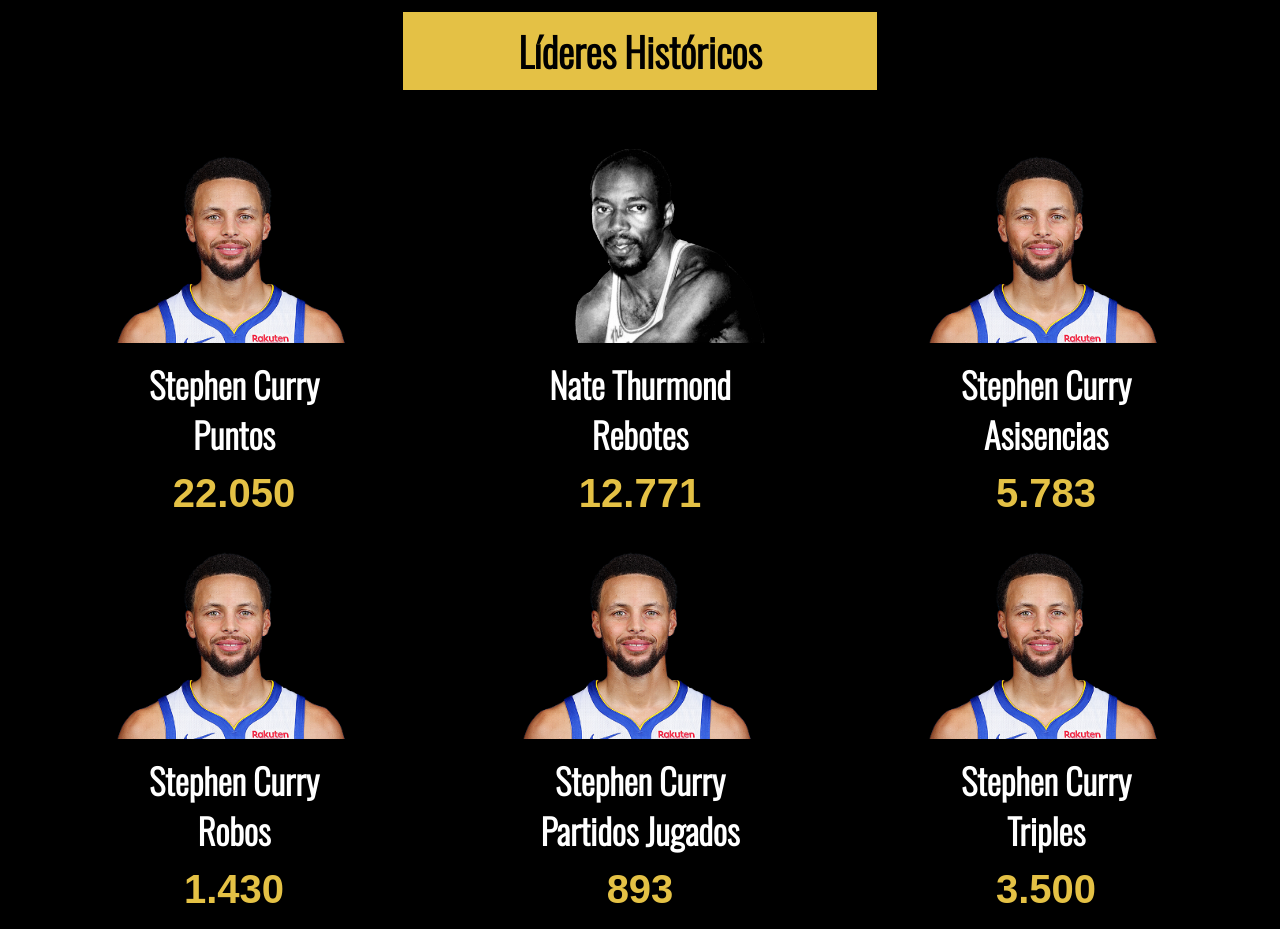
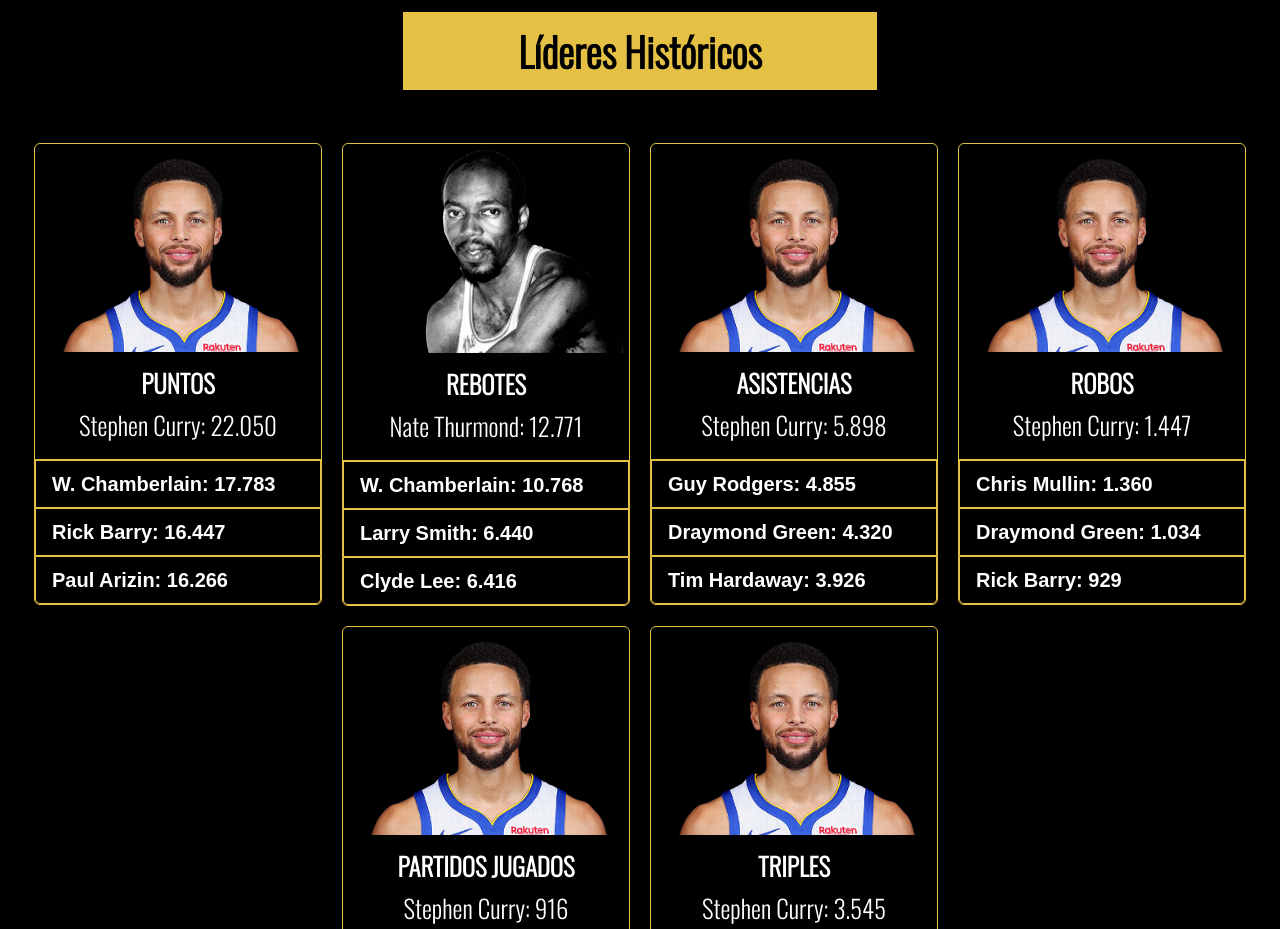
Before and after one commit to JCLopez96/GoldenState, a website: page pages/historia.html in a window 1280 px wide. Shown: the part 3831-4760 px from the top of the page. Drawn offline with nearby package versions, Linux system fonts and the light colour scheme; a web font is replaced by a local one.

Commit message:
version sass corregida

```diff
--- a/pages/historia.html
+++ b/pages/historia.html
@@ -34,7 +34,7 @@
         <header id="header">
             <nav class="navbar navbar-expand-lg">
                 <a class="navbar__logo" href="/index.html">
-                <img class="navbar__Golden" src="/icons/navbar/goldenstatelogonav.png" alt="">
+                <img class="navbar__Golden" src="../icons/navbar/goldenstatelogonav.png" alt="">
                 </a>
                 <button class="navbar-toggler" type="button" data-bs-toggle="collapse" data-bs-target="#navbarNav" aria-controls="navbarNav" aria-expanded="false" aria-label="Toggle navigation">
                     <span class="navbar-toggler-icon"></span>
@@ -42,24 +42,24 @@
                 <div class="collapse navbar-collapse" id="navbarNav">
                     <ul class="navbar-nav">
                         <li class="nav-item active">
-                            <a class="nav-link" href="/index.html">INICIO</a>
+                            <a class="nav-link" href="../index.html">INICIO</a>
                         </li>
                         <li class="nav-item">
                             <a class="nav-link" href="#">HISTORIA</a>
                         </li>
                         <li class="nav-item">
-                            <a class="nav-link" href="./equipo.html">EQUIPO</a>
+                            <a class="nav-link" href="equipo.html">EQUIPO</a>
                         </li>
                         <li class="nav-item">
-                            <a class="nav-link" href="./fundacion.html">FUNDACION</a>
+                            <a class="nav-link" href="fundacion.html">FUNDACION</a>
                         </li>
                         <li class="nav-item">
-                            <a class="nav-link" href="./estadio.html">ESTADIO Y UNIFORME</a>
+                            <a class="nav-link" href="estadio.html">ESTADIO Y UNIFORME</a>
                         </li>
                     </ul>
                 </div>
                 <div>
-                    <img class="navbar__nba" src="/icons/navbar/nbalogonav.png" alt="">
+                    <img class="navbar__nba" src="../icons/navbar/nbalogonav.png" alt="">
                 </div>
             </nav>
     </header>
@@ -273,61 +273,84 @@
                 <h1 class="lideresHistoricos__h1">Líderes Históricos</h1>
             </section>
 
-            <section id="lideresHistoricos__content">
-                    <div class="bannerLideres__content bannerLideres__cards" style="width: 18rem;">
-                        <img src="../images/equipo/curry.png" class="bannerLideres-card__img" alt="...">
-                        <div class="bannerLideres-card__body bannerLideres__body">
-                            <h4 class="bannerLideres__titulo">Stephen Curry</h4>
-                            <h5 class="bannerLideres__titulo">Puntos</h5>
-                            <p class="bannerLideres-card__text bannerLideres__text">22.050</p>
+
+            <section id="lideres__cards">
+                <div class="card" style="width: 18rem;">
+                    <img src="/images/equipo/curry.png" class="card-img-top" alt="...">
+                <div class="card-body">
+                    <h5 class="card-title">PUNTOS</h5>
+                    <p class="card-text">Stephen Curry: 22.050</p>
                 </div>
+                    <ul class="list-group list-group-flush">
+                    <li class="list-group-item">W. Chamberlain: 17.783</li>
+                    <li class="list-group-item">Rick Barry: 16.447</li>
+                    <li class="list-group-item">Paul Arizin: 16.266</li>
+                    </ul>
                 </div>
 
-                    <div class="bannerLideres__content bannerLideres__cards" style="width: 18rem;">
-                        <img src="../images/historia/thurmond.webp" class="bannerLideres-card__img" alt="...">
-                        <div class="bannerLideres-card__body bannerLideres__body">
-                            <h4 class="bannerLideres__titulo">Nate Thurmond</h4>
-                            <h5 class="bannerLideres-card__titulo bannerLideres__titulo">Rebotes</h5>
-                            <p class="bannerLideres-card__text bannerLideres__text">12.771</p>
+            <div class="card" style="width: 18rem;">
+                <img src="/images/historia/thurmond.webp" class="card-img-top" alt="...">
+            <div class="card-body">
+                <h5 class="card-title">REBOTES</h5>
+                <p class="card-text">Nate Thurmond: 12.771</p>
             </div>
+                <ul class="list-group list-group-flush">
+                <li class="list-group-item">W. Chamberlain: 10.768</li>
+                <li class="list-group-item">Larry Smith: 6.440</li>
+                <li class="list-group-item">Clyde Lee: 6.416</li>
+                </ul>
             </div>
 
-                    <div class="bannerLideres__content bannerLideres__cards" style="width: 18rem;">
-                        <img src="../images/equipo/curry.png" class="bannerLideres-card__img" alt="...">
-                        <div class="bannerLideres-card__body bannerLideres__body">
-                            <h4 class="bannerLideres__titulo">Stephen Curry</h4>
-                            <h5 class="bannerLideres-card__titulo bannerLideres__titulo">Asisencias</h5>
-                            <p class="bannerLideres-card__text bannerLideres__text">5.783</p>
+            <div class="card" style="width: 18rem;">
+                <img src="/images/equipo/curry.png" class="card-img-top" alt="...">
+            <div class="card-body">
+                <h5 class="card-title">ASISTENCIAS</h5>
+                <p class="card-text">Stephen Curry: 5.898</p>
             </div>
-                    </div>
-                </section>
-
-                <section id="lideresHistoricos__content">
-                    <div class="bannerLideres__content bannerLideres__cards" style="width: 18rem;">
-                        <img src="../images/equipo/curry.png" class="bannerLideres-card__img" alt="...">
-                        <div class="bannerLideres-card__body bannerLideres__body">
-                            <h4 class="bannerLideres__titulo">Stephen Curry</h4>
-                            <h5 class="bannerLideres__titulo">Robos</h5>
-                            <p class="bannerLideres-card__text bannerLideres__text">1.430</p>
-                        </div>
+                <ul class="list-group list-group-flush">
+                <li class="list-group-item">Guy Rodgers: 4.855</li>
+                <li class="list-group-item">Draymond Green: 4.320</li>
+                <li class="list-group-item">Tim Hardaway: 3.926</li>
+                </ul>
             </div>
 
-                    <div class="bannerLideres__content bannerLideres__cards" style="width: 18rem;">
-                        <img src="../images/equipo/curry.png" class="bannerLideres-card__img" alt="...">
-                        <div class="bannerLideres-card__body bannerLideres__body">
-                            <h4 class="bannerLideres__titulo">Stephen Curry</h4>
-                            <h5 class="bannerLideres-card__titulo bannerLideres__titulo">Partidos Jugados</h5>
-                            <p class="bannerLideres-card__text bannerLideres__text">893</p>
+            <div class="card" style="width: 18rem;">
+                <img src="/images/equipo/curry.png" class="card-img-top" alt="...">
+            <div class="card-body">
+                <h5 class="card-title">ROBOS</h5>
+                <p class="card-text">Stephen Curry: 1.447</p>
             </div>
+                <ul class="list-group list-group-flush">
+                <li class="list-group-item">Chris Mullin: 1.360</li>
+                <li class="list-group-item">Draymond Green: 1.034</li>
+                <li class="list-group-item">Rick Barry: 929</li>
+                </ul>
             </div>
 
-                    <div class="bannerLideres__content bannerLideres__cards" style="width: 18rem;">
-                        <img src="../images/equipo/curry.png" class="bannerLideres-card__img" alt="...">
-                        <div class="bannerLideres-card__body bannerLideres__body">
-                            <h4 class="bannerLideres__titulo">Stephen Curry</h4>
-                            <h5 class="bannerLideres-card__titulo bannerLideres__titulo">Triples</h5>
-                            <p class="bannerLideres-card__text bannerLideres__text">3.500</p>
+            <div class="card" style="width: 18rem;">
+                <img src="/images/equipo/curry.png" class="card-img-top" alt="...">
+            <div class="card-body">
+                <h5 class="card-title">PARTIDOS JUGADOS</h5>
+                <p class="card-text">Stephen Curry: 916</p>
             </div>
+                <ul class="list-group list-group-flush">
+                <li class="list-group-item">Chris Mullin: 807</li>
+                <li class="list-group-item">Draymond Green: 773</li>
+                <li class="list-group-item">Nate Thurmond: 757</li>
+                </ul>
+            </div>
+
+            <div class="card" style="width: 18rem;">
+                <img src="/images/equipo/curry.png" class="card-img-top" alt="...">
+            <div class="card-body">
+                <h5 class="card-title">TRIPLES</h5>
+                <p class="card-text">Stephen Curry: 3.545</p>
+            </div>
+                <ul class="list-group list-group-flush">
+                <li class="list-group-item">Klay Thompson: 2.326</li>
+                <li class="list-group-item">J. Richardson: 700</li>
+                <li class="list-group-item">Draymond Green: 629</li>
+                </ul>
             </div>
     </section>
 
@@ -339,7 +362,7 @@
             </article>
 
             <article class="footerBanner__fan">
-                <a href="../pages/haztefan.html">Hazte Fan</a>
+                <a href="haztefan.html">Hazte Fan</a>
                 <i class="fa-solid fa-thumbs-up" style="color: #080808"></i>
             </article>
 
--- a/sass/_cardshistoria.scss
+++ b/sass/_cardshistoria.scss
@@ -3,6 +3,23 @@
 @mixin sizes ($width , $height) {
     width: $width;
     height: $height;
+}
+
+@mixin cards-design {
+    background-color: black;
+    border-color: #e4c145;
+    border-style: solid;
+    border-width: 1px;
+}
+
+@mixin cards-title {
+    font-family: 'Oswald', sans-serif;
+    font-size: 25px;
+}
+
+@mixin cards-body {
+    font-family: "Barlow Condensed", sans-serif;
+    font-size: 20px;
 }
 
 /*LIDERES HISTORICOS*/
@@ -25,30 +42,38 @@
 }
 
 
-#lideresHistoricos__content{
+#lideres__cards {
     display: flex;
-    justify-content: space-between;
     align-items: center;
-    padding: 0 90px;
+    justify-content: center;
+    gap: 20px;
+    flex-wrap: wrap;
+    margin-bottom: 30px;
 
-    .bannerLideres-card__img {
-        @include sizes(auto , 200px);
-        margin-bottom: 20px;
+    .card {
+        @include cards-design;
     }
 
-    .bannerLideres__titulo {
-        font-size: 35px;
-        font-family: 'Oswald', sans-serif;
+    .list-group-item {
+        @include cards-design;
+    }
+
+    .card-title {
+        @include cards-title;
+        text-align: center;
+        color: white;
         font-weight: bold;
+    }
+
+    .card-text {
+        @include cards-title;
         text-align: center;
         color: white;
     }
 
-    .bannerLideres__text {
-        font-size: 40px;
-        font-family: "Barlow Condensed", sans-serif ;
-        text-align: center;
-        color: #e4c145;
+    .list-group-item {
+        @include cards-body;
+        color: white;
         font-weight: bold;
     }
 }
```
Also changed, not shown: index.html (+6 -6 lines), pages/equipo.html (+7 -7 lines), pages/estadio.html (+7 -7 lines), pages/fundacion.html (+7 -7 lines), pages/haztefan.html (+7 -7 lines), css/style.css, 1 other file. Lines whose indentation alone changed are shown as unchanged.
